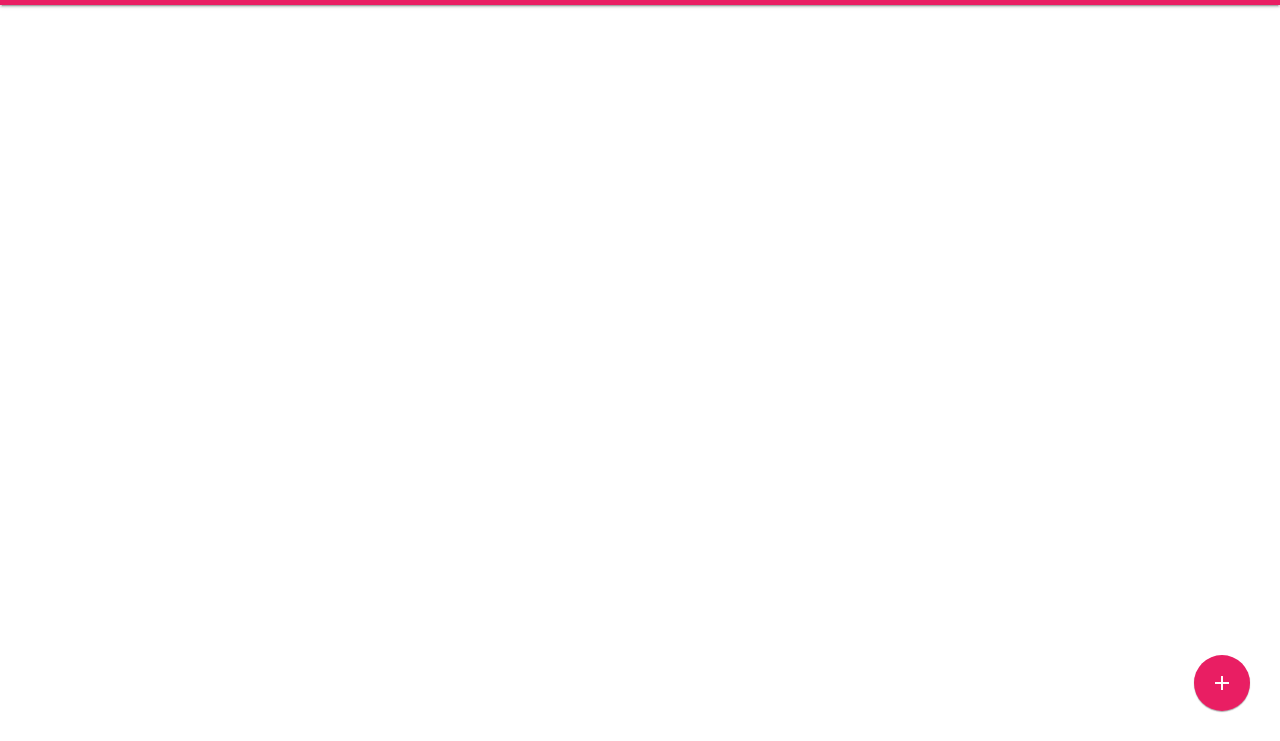
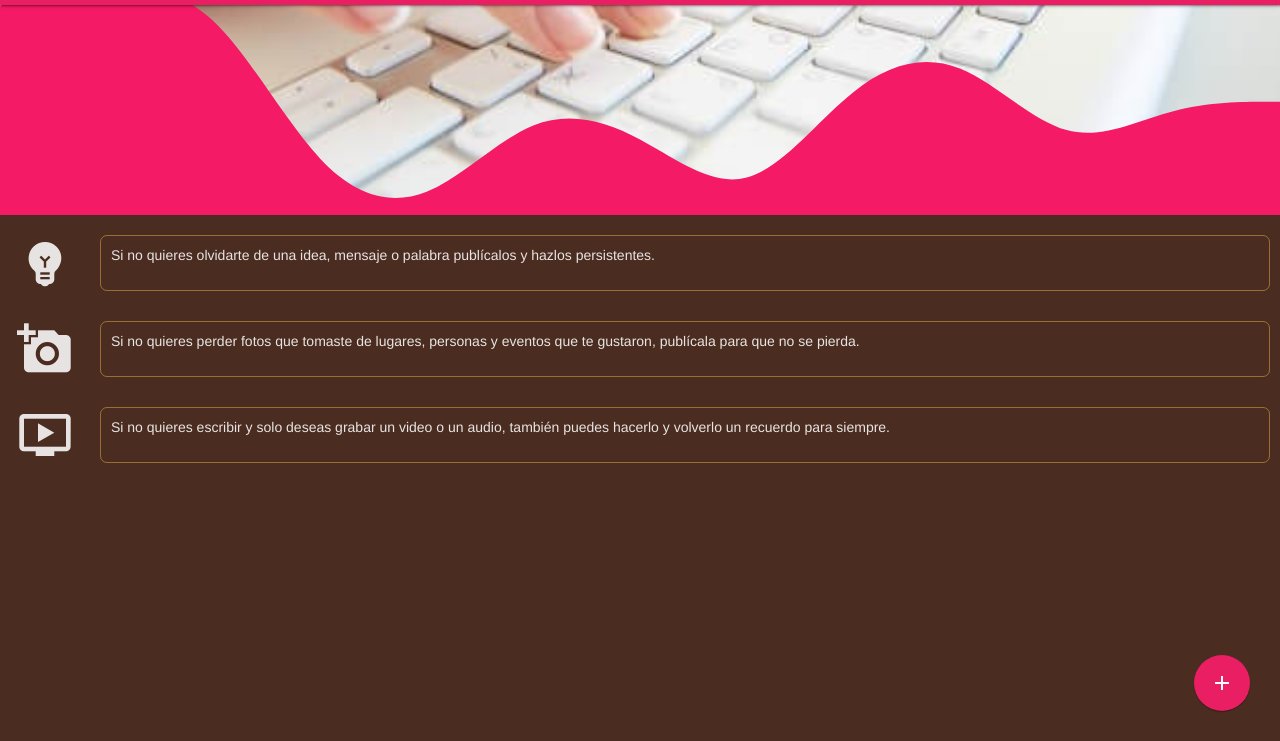
Before and after one commit to Erandyh025/postme, a website: page index.html in a window 1280 px wide. Shown: the part 59-800 px from the top of the page. Drawn offline with nearby package versions, Linux system fonts and the light colour scheme.

Commit message:
Cambios faltantes

```diff
--- a/index.html
+++ b/index.html
@@ -54,11 +54,42 @@
       <div class="page-content">
         <div id="main"> </div>
       </div>
-        <div class="floating-button">
-          <button class="mdl-button mdl-js-button mdl-button--fab mdl-button--primary">
-            <i class="material-icons">add</i>
-          </button>
+
+        <div id="main">
+          <div class="card-wide mdl-card page-index">
+            <div class="svg--container">
+              <div></div>
+              <svg xmlns="http://www.w3.org/2000/svg" viewBox="0 0 1440 320"><path fill="#f51a66" fill-opacity="1" d="M0,64L20,64C40,64,80,64,120,64C160,64,200,64,240,101.3C280,139,320,213,360,256C400,299,440,309,480,293.3C520,277,560,235,600,218.7C640,203,680,213,720,234.7C760,256,800,288,840,277.3C880,267,920,213,960,181.3C1000,149,1040,139,1080,154.7C1120,171,1160,213,1200,224C1240,235,1280,213,1320,202.7C1360,192,1400,192,1420,192L1440,192L1440,320L1420,320C1400,320,1360,320,1320,320C1280,320,1240,320,1200,320C1160,320,1120,320,1080,320C1040,320,1000,320,960,320C920,320,880,320,840,320C800,320,760,320,720,320C680,320,640,320,600,320C560,320,520,320,480,320C440,320,400,320,360,320C320,320,280,320,240,320C200,320,160,320,120,320C80,320,40,320,20,320L0,320Z"></path></svg>                <path fill="#1A237E" fill-opacity="1" d="M0,256L40,240C80,224,160,192,240,197.3C320,203,400,245,480,229.3C560,213,640,139,720,117.3C800,96,880,128,960,170.7C1040,213,1120,267,1200,288C1280,309,1360,299,1400,293.3L1440,288L1440,320L1400,320C1360,320,1280,320,1200,320C1120,320,1040,320,960,320C880,320,800,320,720,320C640,320,560,320,480,320C400,320,320,320,240,320C160,320,80,320,40,320L0,320Z"></path>
+              </svg>
+            </div>
+            <div class="page--initial">
+              <i class="material-icons">emoji_objects</i>
+              <div class="description">
+                Si no quieres olvidarte de una idea, mensaje o palabra publícalos y hazlos persistentes.
+              </div>
+            </div>
+            <div class="page--initial">
+              <i class="material-icons">add_a_photo</i>
+              <div class="description">
+                Si no quieres perder fotos que tomaste de lugares, personas y eventos que te gustaron, publícala para que no se pierda.
+              </div>
+            </div>
+            <div class="page--initial">
+              <i class="material-icons">ondemand_video</i>
+              <div class="description">
+                Si no quieres escribir y solo deseas grabar un video o un audio, también puedes hacerlo y volverlo un recuerdo para siempre.
+              </div>
+            </div>
+          </div>
         </div>
+      </div>
+      <div class="floating-button">
+        <button class="mdl-button mdl-js-button mdl-button--fab mdl-button--primary">
+          <i class="material-icons">add</i>
+        </button>
+      </div>
+
+
 
       <!-- Sección para agregar un post -->
       <div class="card-wide mdl-card" id="modal-post-section">
--- a/src/css/app.css
+++ b/src/css/app.css
@@ -43,3 +43,59 @@
     transform: translateY(100vh);
     transition: transform .5s;
 }
+
+
+
+/* No es mio */
+.svg--container {
+    position: relative;
+  }
+
+  .svg--container div {
+    height: 210px;
+    background: var(--dark-primary) url("../images/computer.jpg");
+    background-position: bottom;
+    background-size: cover;
+    object-fit: cover;
+    color: var(--white);
+  }
+
+  .svg--container svg {
+    position: absolute;
+    bottom: 0;
+    background: transparent;
+  }
+
+  #main .page-index {
+    background: var(--dark-primary);
+    height: var(--height);
+  }
+
+  .page--initial {
+    margin-top: 10px;
+    display: flex;
+    flex-direction: row;
+    user-select: none;
+    opacity: 0.87;
+    color: var(--gray);
+    font-size: 1rem;
+    line-height: 18px;
+    font-weight: 400;
+  }
+
+  .page--initial i {
+    font-size: 4rem;
+    color: var(--white);
+    min-width: 70px;
+    padding: 10px;
+    text-align: center;
+  }
+
+  .page--initial .description {
+    color: var(--white);
+    border-radius: 7px;
+    border: 1px solid rgba(255, 201, 71, 0.5);
+    margin: 10px 10px;
+    padding: 10px;
+    width: calc(var(--width) - 20px);
+  }
--- a/src/js/app.js
+++ b/src/js/app.js
@@ -21,11 +21,11 @@ const showPostModal = () => {
   };
 
 // Cuando se cargue todo el DOM
-window.addEventListener('load', () => {
-  MAIN = document.querySelector('#main');
-  MODAL_POST = document.querySelector('#modal-post-section');
-  BTN_SHOW_POST = document.querySelector('#btn-post-submit');
-  BTN_SHOW_POST.addEventListener('click', showPostModal);
-  BTN_CANCEL_POST = document.querySelector('#btn-post-cancel');
-  BTN_CANCEL_POST.addEventListener('click', closePostModal)
+window.addEventListener("load", () => {
+	MAIN = document.querySelector("#main");
+	MODAL_POST = document.querySelector("#modal-post-section");
+	BTN_SHOW_POST = document.querySelector("#btn-upload-post");
+	BTN_SHOW_POST.addEventListener("click", showPostModal);
+	BTN_CANCEL_POST = document.querySelector("#btn-post-cancel");
+	BTN_CANCEL_POST.addEventListener("click", closePostModal);
 });
```
